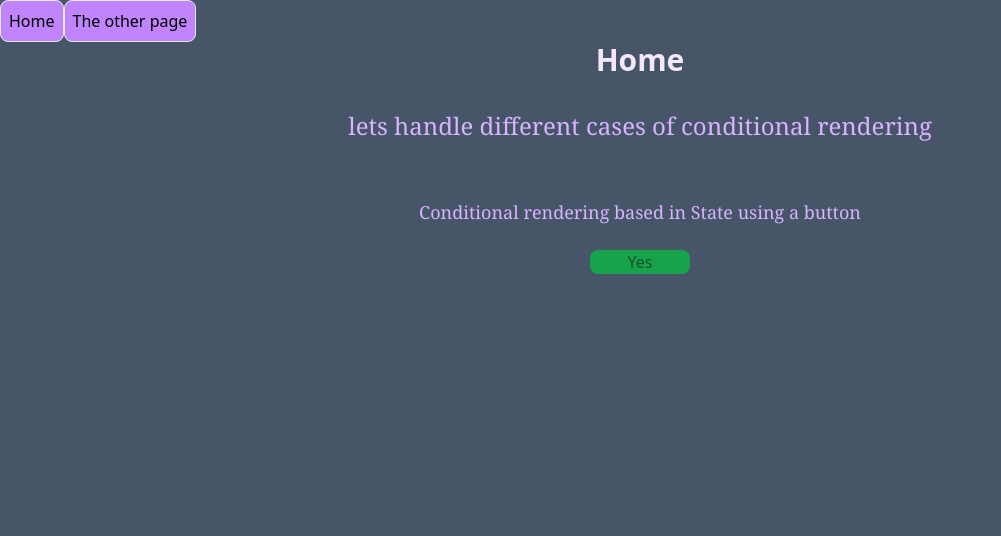
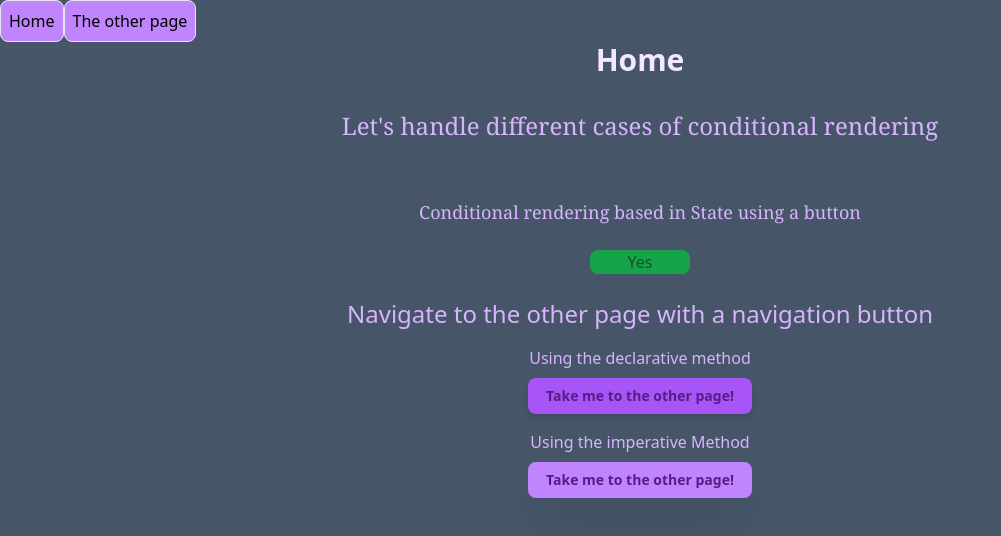
Before and after one commit to Alisoneoz/conditional-rendering-in-reactjs, a React (Create React App) app: page / in a window 1280 px wide. Shown: the top 536 px of the page, without its empty margins (0-1001 px from the left). Built offline with nearby package versions, Linux system fonts and the light colour scheme.

Commit message:
Add redirectioning with buttons using the imperative and the declarative method

```diff
--- a/src/pages/Home.jsx
+++ b/src/pages/Home.jsx
@@ -1,22 +1,46 @@
 import  { useState } from "react";
+import { Navigate } from "react-router-dom";
+import { useNavigate } from "react-router-dom";
 
 const Home = () => {
 
   const [yesNo, setYesNo] = useState(true);
-  const className=""
+  const [navigation, setNavigation]= useState(false);
+  const navigate= useNavigate()
+
+  if(navigation){
+    return (<Navigate to="/theotherpage" />)
+  }
 
   return (
-    <div className="ustify-center">
+    <div className="justify-center text-purple-300 mx-auto flex flex-col">
       <h1 className="text-purple-100 justify-center flex font-bold text-3xl">Home</h1>
 
-      <h2 className='p-8 text-purple-300 font-serif text-2xl justify-center flex'>lets handle different cases of conditional rendering</h2>
-      <h3 className='p-6 text-purple-300 font-serif text-lg justify-center flex'>Conditional rendering based in State using a button</h3>
+      <h2 className='p-8 font-serif text-2xl justify-center flex'>Let's handle different cases of conditional rendering</h2>
+      <h3 className='p-6 font-serif text-lg justify-center flex'>Conditional rendering based in State using a button</h3>
       <button
         onClick={()=>{setYesNo(!yesNo)}}
         className={yesNo ? "bg-green-600 text-green-900": "bg-red-600 text-red-900"}
       >
        {yesNo ? "Yes": "No"}
       </button>
+
+    <div className="mx-auto text-center">
+      <h2 className="pt-6 text-2xl ">Navigate to the other page with a navigation button</h2>
+        <p className="pt-4 pb-2">Using the declarative method</p>
+        <button className="text-sm bg-purple-500 text-purple-900 p-2 w-56 shadow-md font-bold"
+          onClick={()=>{setNavigation(true)}}
+        >
+          Take me to the other page!
+        </button>
+
+        <p className="pt-4 pb-2">Using the imperative Method</p>
+        <button className="text-sm bg-purple-400 text-purple-900 p-2 w-56 shadow-2xl font-bold "
+          onClick={()=>{ navigate("/theotherpage")}}
+        >
+          Take me to the other page!
+        </button>
+    </div>
    </div>
   )
 }
```
